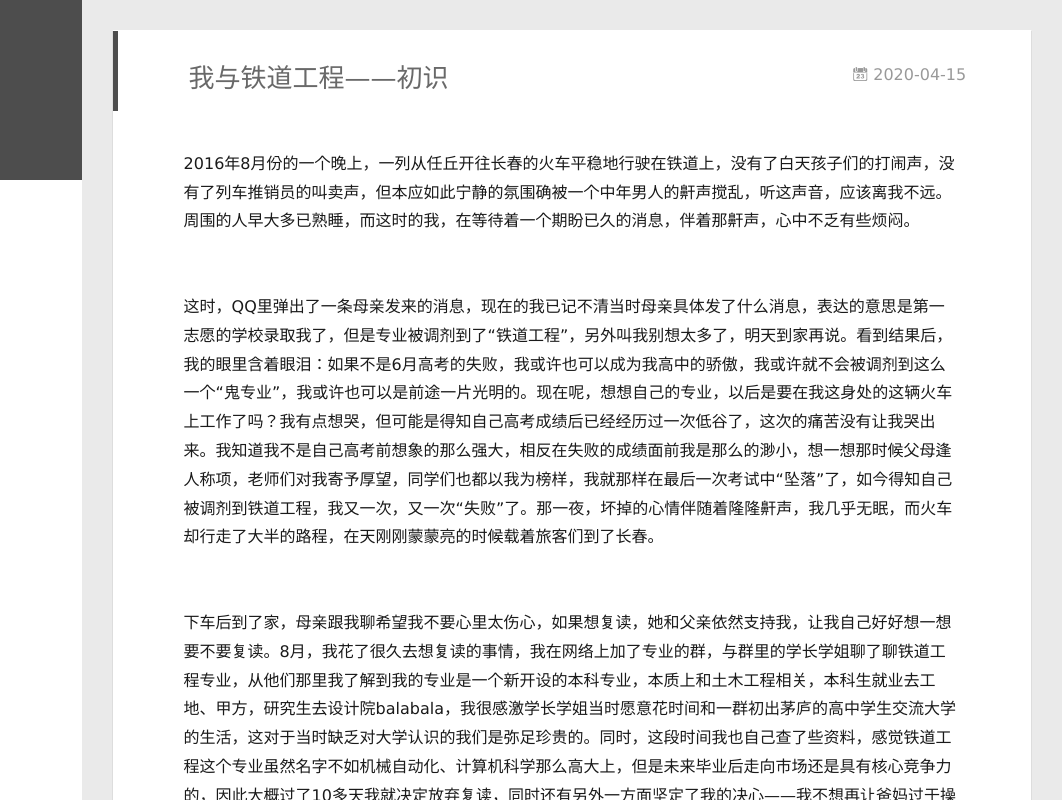
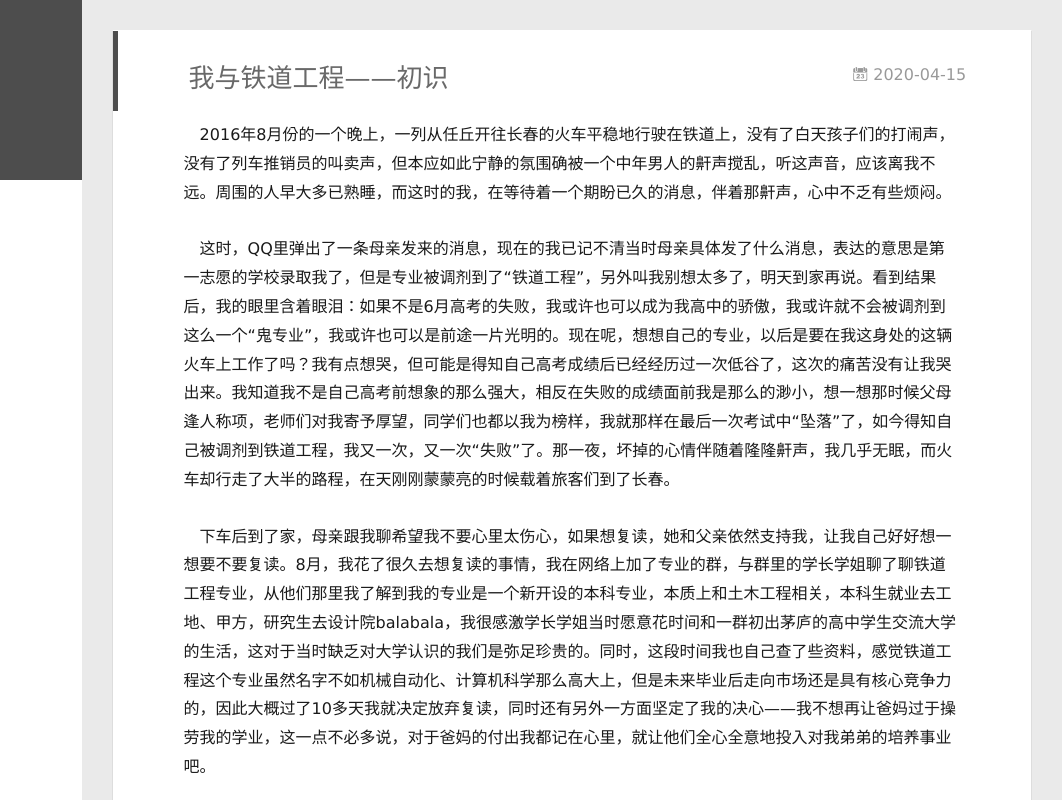
Before and after one commit to shuohao-tech/shuohao-tech.github.io, a plain HTML site: page 2020/04/15/我与铁道工程——初识/index.html in a window 1280 px wide. Shown: the full height of the page, 218-1280 px from the left. Drawn offline with Linux system fonts and the light colour scheme; no server answers.

Commit message:
Site updated: 2020-04-15 19:42:53

```diff
--- a/2020/04/15/我与铁道工程——初识/index.html
+++ b/2020/04/15/我与铁道工程——初识/index.html
@@ -8,15 +8,15 @@
   <link rel="dns-prefetch" href="http://yoursite.com">
   <title>我与铁道工程——初识 | Hexo</title>
   <meta name="viewport" content="width=device-width, initial-scale=1, maximum-scale=1">
-  <meta name="description" content="&amp;nbsp;2016年8月份的一个晚上，一列从任丘开往长春的火车平稳地行驶在铁道上，没有了白天孩子们的打闹声，没有了列车推销员的叫卖声，但本应如此宁静的氛围确被一个中年男人的鼾声搅乱，听这声音，应该离我不远。周围的人早大多已熟睡，而这时的我，在等待着一个期盼已久的消息，伴着那鼾声，心中不乏有些烦闷。 &amp;nbsp;这时，QQ里弹出了一条母亲发来的消息，现在的我已记不清当时母亲具体发了什么消息，表达的">
+  <meta name="description" content="&amp;emsp;2016年8月份的一个晚上，一列从任丘开往长春的火车平稳地行驶在铁道上，没有了白天孩子们的打闹声，没有了列车推销员的叫卖声，但本应如此宁静的氛围确被一个中年男人的鼾声搅乱，听这声音，应该离我不远。周围的人早大多已熟睡，而这时的我，在等待着一个期盼已久的消息，伴着那鼾声，心中不乏有些烦闷。 &amp;emsp;这时，QQ里弹出了一条母亲发来的消息，现在的我已记不清当时母亲具体发了什么消息，表达的">
 <meta property="og:type" content="article">
 <meta property="og:title" content="我与铁道工程——初识">
 <meta property="og:url" content="http://yoursite.com/2020/04/15/%E6%88%91%E4%B8%8E%E9%93%81%E9%81%93%E5%B7%A5%E7%A8%8B%E2%80%94%E2%80%94%E5%88%9D%E8%AF%86/index.html">
 <meta property="og:site_name" content="Hexo">
-<meta property="og:description" content="&amp;nbsp;2016年8月份的一个晚上，一列从任丘开往长春的火车平稳地行驶在铁道上，没有了白天孩子们的打闹声，没有了列车推销员的叫卖声，但本应如此宁静的氛围确被一个中年男人的鼾声搅乱，听这声音，应该离我不远。周围的人早大多已熟睡，而这时的我，在等待着一个期盼已久的消息，伴着那鼾声，心中不乏有些烦闷。 &amp;nbsp;这时，QQ里弹出了一条母亲发来的消息，现在的我已记不清当时母亲具体发了什么消息，表达的">
+<meta property="og:description" content="&amp;emsp;2016年8月份的一个晚上，一列从任丘开往长春的火车平稳地行驶在铁道上，没有了白天孩子们的打闹声，没有了列车推销员的叫卖声，但本应如此宁静的氛围确被一个中年男人的鼾声搅乱，听这声音，应该离我不远。周围的人早大多已熟睡，而这时的我，在等待着一个期盼已久的消息，伴着那鼾声，心中不乏有些烦闷。 &amp;emsp;这时，QQ里弹出了一条母亲发来的消息，现在的我已记不清当时母亲具体发了什么消息，表达的">
 <meta property="og:locale" content="en_US">
 <meta property="article:published_time" content="2020-04-15T11:24:33.291Z">
-<meta property="article:modified_time" content="2020-04-15T11:34:23.354Z">
+<meta property="article:modified_time" content="2020-04-15T11:42:18.838Z">
 <meta property="article:author" content="Shuo Hao">
 <meta name="twitter:card" content="summary">
 
@@ -166,15 +166,15 @@
 
     <div class="article-entry" itemprop="articleBody">
 
-        <p>&nbsp;<br>2016年8月份的一个晚上，一列从任丘开往长春的火车平稳地行驶在铁道上，没有了白天孩子们的打闹声，没有了列车推销员的叫卖声，但本应如此宁静的氛围确被一个中年男人的鼾声搅乱，听这声音，应该离我不远。周围的人早大多已熟睡，而这时的我，在等待着一个期盼已久的消息，伴着那鼾声，心中不乏有些烦闷。</p>
-<p>&nbsp;<br>这时，QQ里弹出了一条母亲发来的消息，现在的我已记不清当时母亲具体发了什么消息，表达的意思是第一志愿的学校录取我了，但是专业被调剂到了“铁道工程”，另外叫我别想太多了，明天到家再说。看到结果后，我的眼里含着眼泪：如果不是6月高考的失败，我或许也可以成为我高中的骄傲，我或许就不会被调剂到这么一个“鬼专业”，我或许也可以是前途一片光明的。现在呢，想想自己的专业，以后是要在我这身处的这辆火车上工作了吗？我有点想哭，但可能是得知自己高考成绩后已经经历过一次低谷了，这次的痛苦没有让我哭出来。我知道我不是自己高考前想象的那么强大，相反在失败的成绩面前我是那么的渺小，想一想那时候父母逢人称项，老师们对我寄予厚望，同学们也都以我为榜样，我就那样在最后一次考试中“坠落”了，如今得知自己被调剂到铁道工程，我又一次，又一次“失败”了。那一夜，坏掉的心情伴随着隆隆鼾声，我几乎无眠，而火车却行走了大半的路程，在天刚刚蒙蒙亮的时候载着旅客们到了长春。</p>
-<p>&nbsp;<br>下车后到了家，母亲跟我聊希望我不要心里太伤心，如果想复读，她和父亲依然支持我，让我自己好好想一想要不要复读。8月，我花了很久去想复读的事情，我在网络上加了专业的群，与群里的学长学姐聊了聊铁道工程专业，从他们那里我了解到我的专业是一个新开设的本科专业，本质上和土木工程相关，本科生就业去工地、甲方，研究生去设计院balabala，我很感激学长学姐当时愿意花时间和一群初出茅庐的高中学生交流大学的生活，这对于当时缺乏对大学认识的我们是弥足珍贵的。同时，这段时间我也自己查了些资料，感觉铁道工程这个专业虽然名字不如机械自动化、计算机科学那么高大上，但是未来毕业后走向市场还是具有核心竞争力的，因此大概过了10多天我就决定放弃复读，同时还有另外一方面坚定了我的决心——我不想再让爸妈过于操劳我的学业，这一点不必多说，对于爸妈的付出我都记在心里，就让他们全心全意地投入对我弟弟的培养事业吧。</p>
+        <p>&emsp;2016年8月份的一个晚上，一列从任丘开往长春的火车平稳地行驶在铁道上，没有了白天孩子们的打闹声，没有了列车推销员的叫卖声，但本应如此宁静的氛围确被一个中年男人的鼾声搅乱，听这声音，应该离我不远。周围的人早大多已熟睡，而这时的我，在等待着一个期盼已久的消息，伴着那鼾声，心中不乏有些烦闷。</p>
+<p>&emsp;这时，QQ里弹出了一条母亲发来的消息，现在的我已记不清当时母亲具体发了什么消息，表达的意思是第一志愿的学校录取我了，但是专业被调剂到了“铁道工程”，另外叫我别想太多了，明天到家再说。看到结果后，我的眼里含着眼泪：如果不是6月高考的失败，我或许也可以成为我高中的骄傲，我或许就不会被调剂到这么一个“鬼专业”，我或许也可以是前途一片光明的。现在呢，想想自己的专业，以后是要在我这身处的这辆火车上工作了吗？我有点想哭，但可能是得知自己高考成绩后已经经历过一次低谷了，这次的痛苦没有让我哭出来。我知道我不是自己高考前想象的那么强大，相反在失败的成绩面前我是那么的渺小，想一想那时候父母逢人称项，老师们对我寄予厚望，同学们也都以我为榜样，我就那样在最后一次考试中“坠落”了，如今得知自己被调剂到铁道工程，我又一次，又一次“失败”了。那一夜，坏掉的心情伴随着隆隆鼾声，我几乎无眠，而火车却行走了大半的路程，在天刚刚蒙蒙亮的时候载着旅客们到了长春。</p>
+<p>&emsp;下车后到了家，母亲跟我聊希望我不要心里太伤心，如果想复读，她和父亲依然支持我，让我自己好好想一想要不要复读。8月，我花了很久去想复读的事情，我在网络上加了专业的群，与群里的学长学姐聊了聊铁道工程专业，从他们那里我了解到我的专业是一个新开设的本科专业，本质上和土木工程相关，本科生就业去工地、甲方，研究生去设计院balabala，我很感激学长学姐当时愿意花时间和一群初出茅庐的高中学生交流大学的生活，这对于当时缺乏对大学认识的我们是弥足珍贵的。同时，这段时间我也自己查了些资料，感觉铁道工程这个专业虽然名字不如机械自动化、计算机科学那么高大上，但是未来毕业后走向市场还是具有核心竞争力的，因此大概过了10多天我就决定放弃复读，同时还有另外一方面坚定了我的决心——我不想再让爸妈过于操劳我的学业，这一点不必多说，对于爸妈的付出我都记在心里，就让他们全心全意地投入对我弟弟的培养事业吧。</p>
 <p>记得高中时候看过一段话：</p>
 <blockquote>
 <p>高考，无非是很多人同时做同一份卷子，然后决定去哪一座城市，最终却发现，错的每一道题都是为了遇见对的人，而对的每一道题，是为了遇见更好的自己。</p>
 </blockquote>
-<p>&nbsp;<br>无论如何，我走向了一个新的开始，我到一所大学，遇到优秀的老师、同学，学习过硬的专业，这门专业可能是我为之奋斗一生的专业，抑或，也于我而言如那匆匆的过客，但，未来的时间里，亦应当珍惜好或绚烂或惨淡的每一秒人生。</p>
-<p>&nbsp;<br>从在火车上得知录取后一直到开学这段时间，我对铁道工程有了初步的认识，尽管当时的认识仅仅停留在了网上资料的层面，这些资料有一些是关于本系历史的，有一些是关于本系的发展的，让刚刚高中毕业的我也认识到了我的专业的牛逼之处，同时也增强了一些对于专业的认同感。我的心情也由低谷渐渐的平复，我想这是因为我对铁道工程的印象的转变导致的，甚至有些时候我感觉自己捡到宝了。直到现在我依然保存着当初的那份对铁道工程专业的认同感，只是随着这些年知识及想法的积累慢慢地积累，对本专业（或者说本行业）的认识也越来越清晰，我始终觉得冥冥之中与铁道工程存在着一种联系，从当初的调剂到后来遇到的老师、同学，我在铁道工程这条专业道路上走得愈来愈远，我始终胸怀希望，心向远方。</p>
+<p>&emsp;无论如何，我走向了一个新的开始，我到一所大学，遇到优秀的老师、同学，学习过硬的专业，这门专业可能是我为之奋斗一生的专业，抑或，也于我而言如那匆匆的过客，但，未来的时间里，亦应当珍惜好或绚烂或惨淡的每一秒人生。</p>
+<p>&emsp;从在火车上得知录取后一直到开学这段时间，我对铁道工程有了初步的认识，尽管当时的认识仅仅停留在了网上资料的层面，这些资料有一些是关于本系历史的，有一些是关于本系的发展的，让刚刚高中毕业的我也认识到了我的专业的牛逼之处，同时也增强了一些对于专业的认同感。我的心情也由低谷渐渐的平复，我想这是因为我对铁道工程的印象的转变导致的，甚至有些时候我感觉自己捡到宝了。直到现在我依然保存着当初的那份对铁道工程专业的认同感，只是随着这些年知识及想法的积累慢慢地积累，对本专业（或者说本行业）的认识也越来越清晰，我始终觉得冥冥之中与铁道工程存在着一种联系，从当初的调剂到后来遇到的老师、同学，我在铁道工程这条专业道路上走得愈来愈远，我始终胸怀希望，心向远方。</p>
 
 
 
```
Also changed, not shown: index.html (+5 -5 lines).
